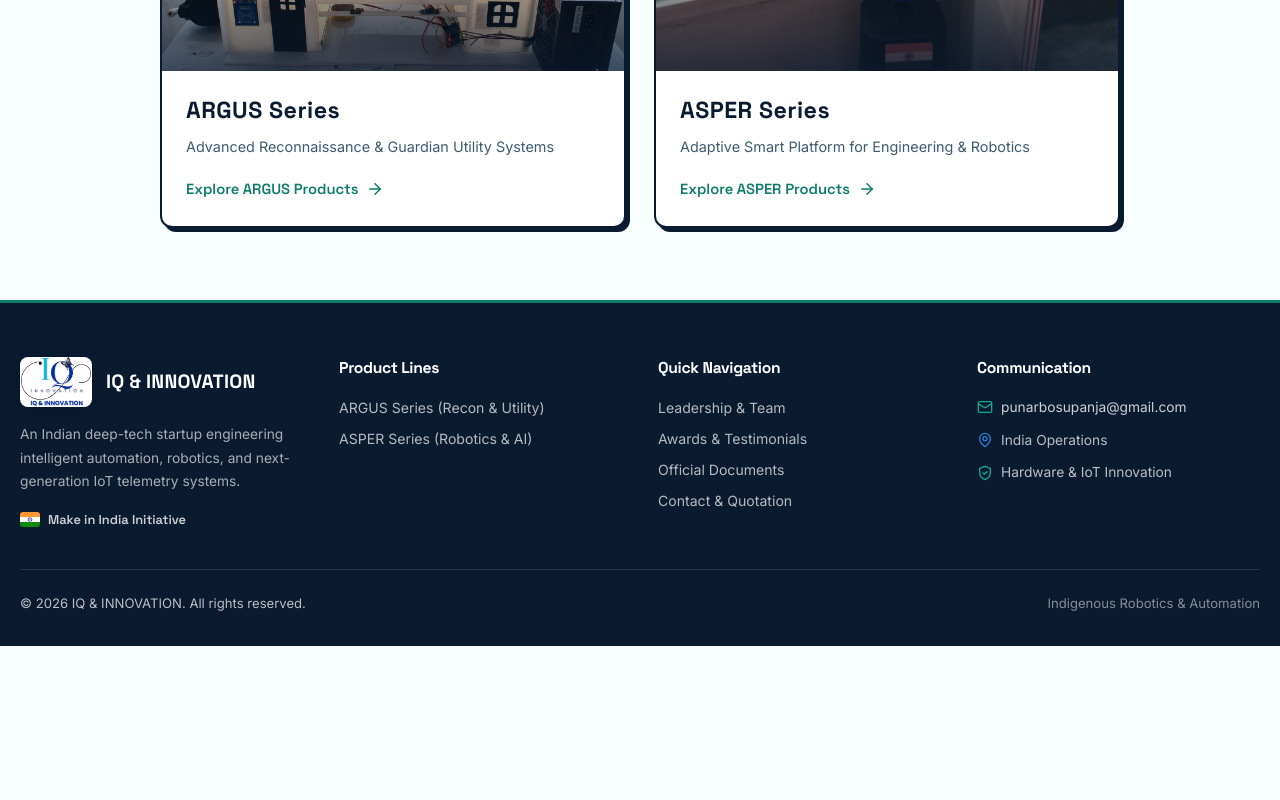
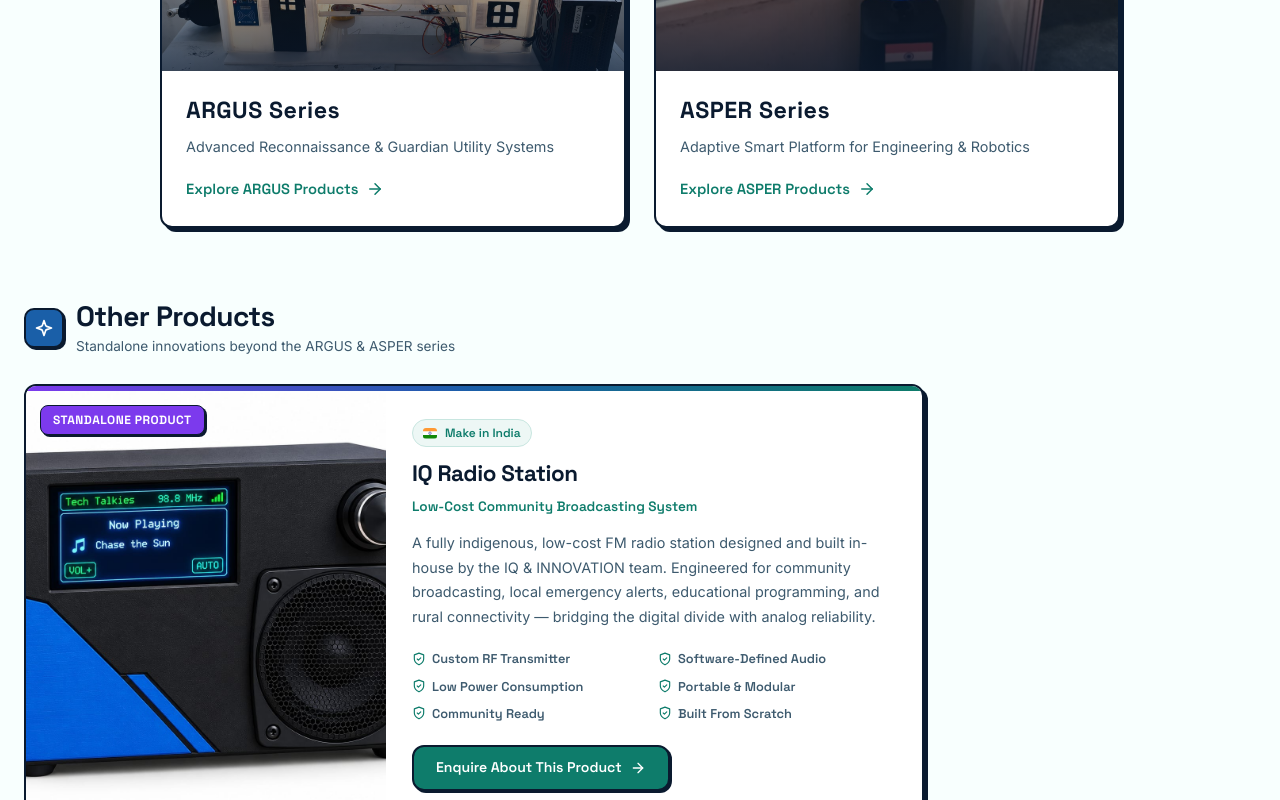
Before and after one commit to darkflame2015/iq-and-innovation, a Next.js app: page /product in a window 1280 px wide. Shown: the part 610-1410 px from the top of the page. Before the commit the page ends 1256 px from the top, so only its background shows below. Built offline with nearby package versions, Linux system fonts and the light colour scheme.

Commit message:
feat: add product page with interactive ARGUS and ASPER series ecosystem

```diff
--- a/app/product/page.tsx
+++ b/app/product/page.tsx
@@ -267,6 +267,175 @@ export default function ProductPage() {
                 </button>
               );
             })}
+          </div>
+        </section>
+      )}
+
+      {/* Other Products Section — shown on main products page only */}
+      {!selectedSeries && (
+        <section className="section-wrapper" style={{ paddingTop: 0 }}>
+          <div style={{ display: "flex", alignItems: "center", gap: 12, marginBottom: 28 }}>
+            <div
+              style={{
+                width: 40,
+                height: 40,
+                borderRadius: 10,
+                background: "var(--accent)",
+                color: "white",
+                display: "flex",
+                alignItems: "center",
+                justifyContent: "center",
+                border: "2px solid var(--foreground)",
+                boxShadow: "var(--shadow-brutal-sm)",
+              }}
+            >
+              <SparklesIcon size={20} color="#ffffff" />
+            </div>
+            <div>
+              <h2 style={{ fontSize: "clamp(1.3rem, 3.5vw, 1.75rem)", fontWeight: 700, lineHeight: 1.2 }}>
+                Other Products
+              </h2>
+              <p style={{ fontSize: "0.85rem", color: "var(--text-secondary)", marginTop: 2 }}>
+                Standalone innovations beyond the ARGUS &amp; ASPER series
+              </p>
+            </div>
+          </div>
+
+          <div
+            className="card-brutal animate-fade-in-up delay-200"
+            style={{
+              padding: 0,
+              overflow: "hidden",
+              maxWidth: 900,
+            }}
+          >
+            <div style={{ height: 5, background: "linear-gradient(90deg, #7c3aed, #1a5fa8, #0e7c6b)" }} />
+            <div
+              style={{
+                display: "flex",
+                gap: 0,
+                flexWrap: "wrap",
+              }}
+            >
+              {/* Radio Station Image */}
+              <div
+                style={{
+                  position: "relative",
+                  width: "100%",
+                  maxWidth: 360,
+                  minHeight: 280,
+                  flex: "1 1 300px",
+                  background: "var(--surface-alt)",
+                }}
+              >
+                <Image
+                  src="/radio-station.jpeg"
+                  alt="IQ & INNOVATION Radio Station"
+                  fill
+                  style={{ objectFit: "cover" }}
+                  sizes="(max-width: 768px) 100vw, 360px"
+                />
+                <span
+                  style={{
+                    position: "absolute",
+                    top: 14,
+                    left: 14,
+                    background: "#7c3aed",
+                    color: "white",
+                    padding: "5px 12px",
+                    borderRadius: 8,
+                    fontSize: "0.75rem",
+                    fontWeight: 700,
+                    fontFamily: "'Space Grotesk', sans-serif",
+                    letterSpacing: "0.04em",
+                    border: "1.5px solid var(--foreground)",
+                    boxShadow: "2px 2px 0px var(--foreground)",
+                  }}
+                >
+                  STANDALONE PRODUCT
+                </span>
+              </div>
+
+              {/* Radio Station Details */}
+              <div style={{ flex: "1 1 320px", padding: "28px 26px", display: "flex", flexDirection: "column" }}>
+                <div style={{ display: "flex", alignItems: "center", gap: 8, marginBottom: 10 }}>
+                  <div className="badge" style={{ fontSize: "0.75rem", padding: "4px 10px" }}>
+                    <IndiaFlagIcon size={14} />
+                    <span>Make in India</span>
+                  </div>
+                </div>
+
+                <h3 style={{ fontSize: "1.4rem", fontWeight: 700, marginBottom: 6 }}>
+                  IQ Radio Station
+                </h3>
+                <p
+                  style={{
+                    color: "var(--primary)",
+                    fontWeight: 600,
+                    fontSize: "0.85rem",
+                    fontFamily: "'Space Grotesk', sans-serif",
+                    marginBottom: 14,
+                  }}
+                >
+                  Low-Cost Community Broadcasting System
+                </p>
+
+                <p
+                  style={{
+                    color: "var(--text-secondary)",
+                    fontSize: "0.9rem",
+                    lineHeight: 1.7,
+                    marginBottom: 20,
+                  }}
+                >
+                  A fully indigenous, low-cost FM radio station designed and built in-house by the IQ &amp; INNOVATION team. Engineered for community broadcasting, local emergency alerts, educational programming, and rural connectivity — bridging the digital divide with analog reliability.
+                </p>
+
+                {/* Key Features */}
+                <div
+                  style={{
+                    display: "grid",
+                    gridTemplateColumns: "repeat(auto-fit, minmax(160px, 1fr))",
+                    gap: 8,
+                    marginBottom: 22,
+                  }}
+                >
+                  {[
+                    "Custom RF Transmitter",
+                    "Software-Defined Audio",
+                    "Low Power Consumption",
+                    "Portable & Modular",
+                    "Community Ready",
+                    "Built From Scratch",
+                  ].map((feat) => (
+                    <div
+                      key={feat}
+                      style={{
+                        display: "flex",
+                        alignItems: "center",
+                        gap: 6,
+                        fontSize: "0.8rem",
+                        fontWeight: 600,
+                        color: "var(--text-secondary)",
+                        fontFamily: "'Space Grotesk', sans-serif",
+                      }}
+                    >
+                      <ShieldCheckIcon size={14} color="var(--primary)" />
+                      {feat}
+                    </div>
+                  ))}
+                </div>
+
+                <Link
+                  href="/contact"
+                  className="btn-primary"
+                  style={{ alignSelf: "flex-start", padding: "10px 22px", fontSize: "0.88rem" }}
+                >
+                  <span>Enquire About This Product</span>
+                  <ArrowRightIcon size={16} color="#ffffff" />
+                </Link>
+              </div>
+            </div>
           </div>
         </section>
       )}
```
Also changed, not shown: public/radio-station.jpeg (added).
